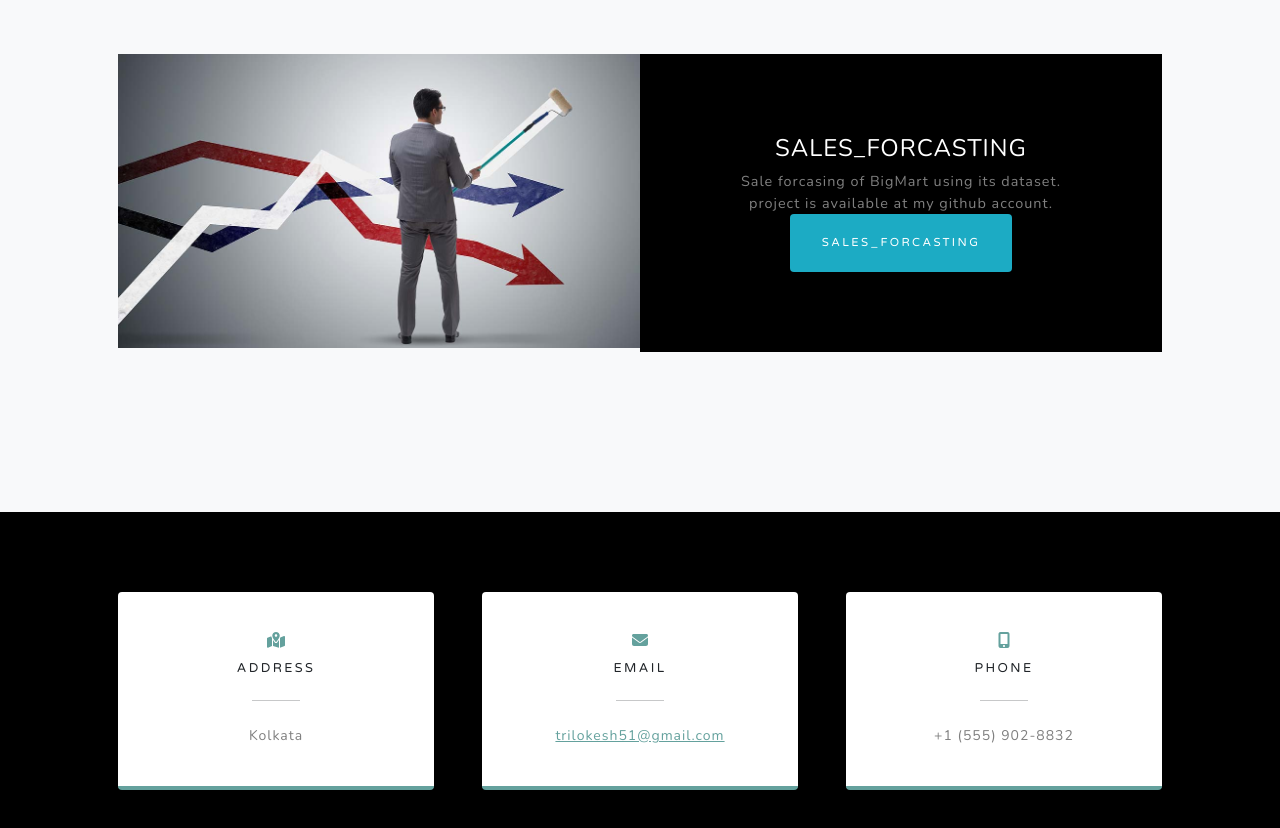
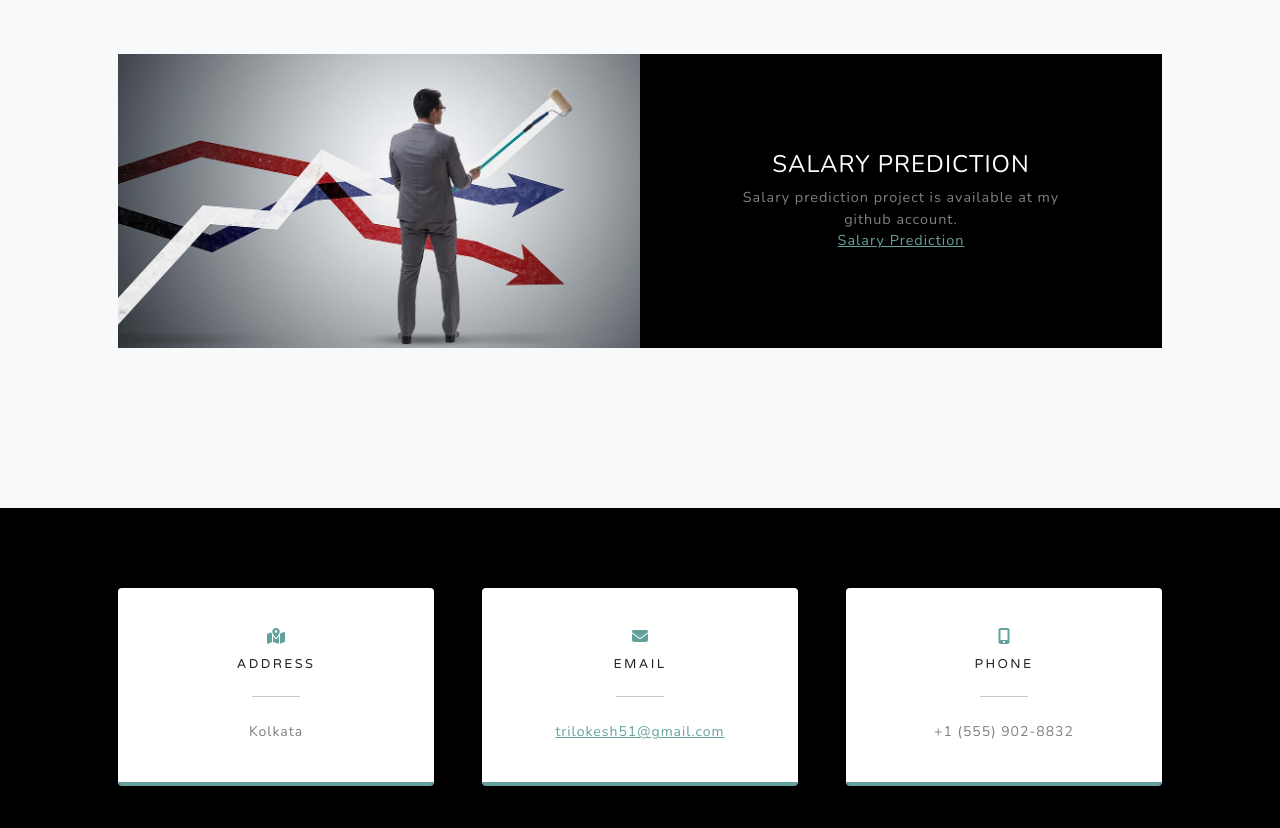
Before and after one commit to trilokesh973/My_portfolio, a plain HTML site: page index.html in a window 1280 px wide. Shown: the part 1280-2108 px from the top of the page. Drawn offline with nearby package versions, Linux system fonts and the light colour scheme.

Commit message:
Salary_Prediction

```diff
--- a/index.html
+++ b/index.html
@@ -57,11 +57,10 @@
                     <div class="bg-black text-center h-100 project">
                         <div class="d-flex h-100">
                             <div class="project-text w-100 my-auto text-center text-lg-left">
-                                <h4 class="text-white">SALES_FORCASTING</h4>
-                                <p class="mb-0 text-white-50">Sale forcasing of BigMart using its dataset.
-                                    project is available at my github account.
+                                <h4 class="text-white">SALARY PREDICTION</h4>
+                                <p class="mb-0 text-white-50">Salary prediction                              project is available at my github account.
                                 </p>
-                                <a href="https://github.com/trilokesh973/SALE_FORCASTING_BIGMART_DATASET" class="btn btn-info" role="button">SALES_FORCASTING</a>
+                                <a href="https://github.com/trilokesh973/Salary-Prediction"role=" button"> Salary Prediction</a>
                             </div>
                         </div>
                     </div>
```
